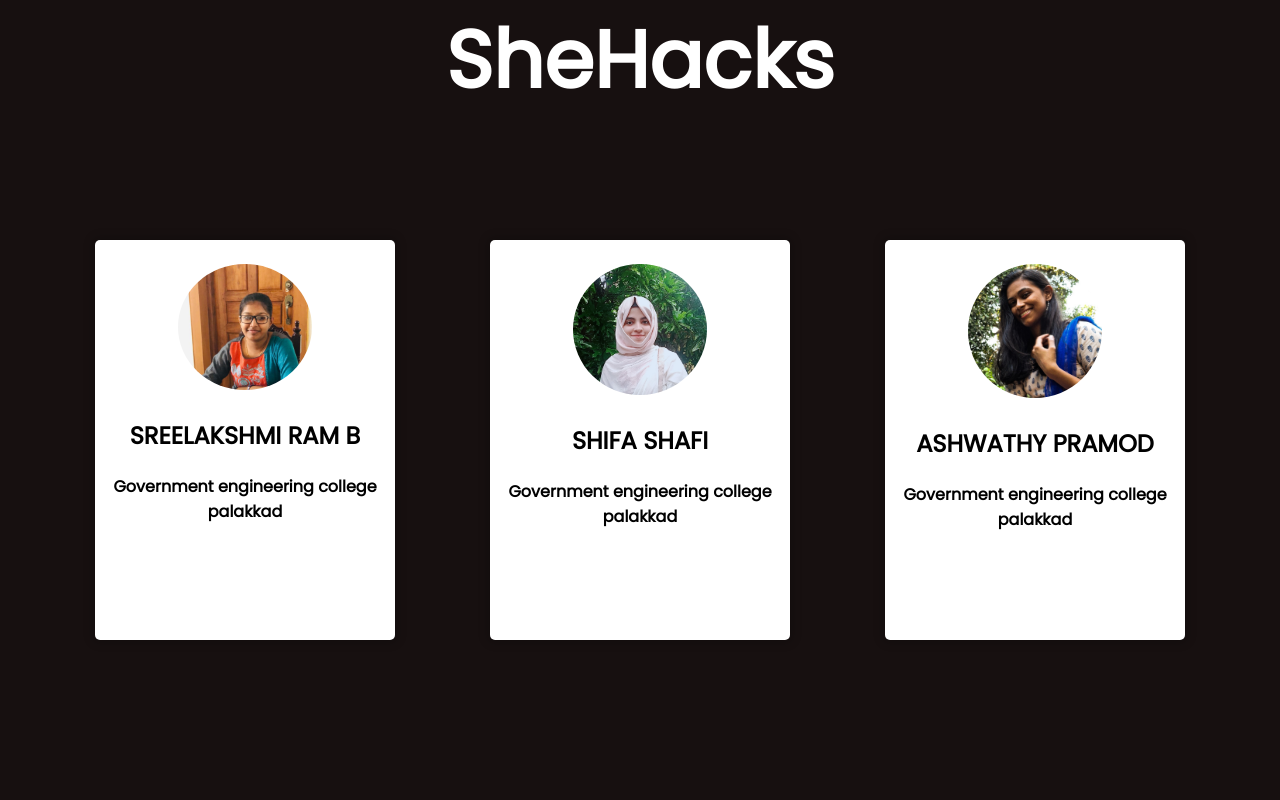
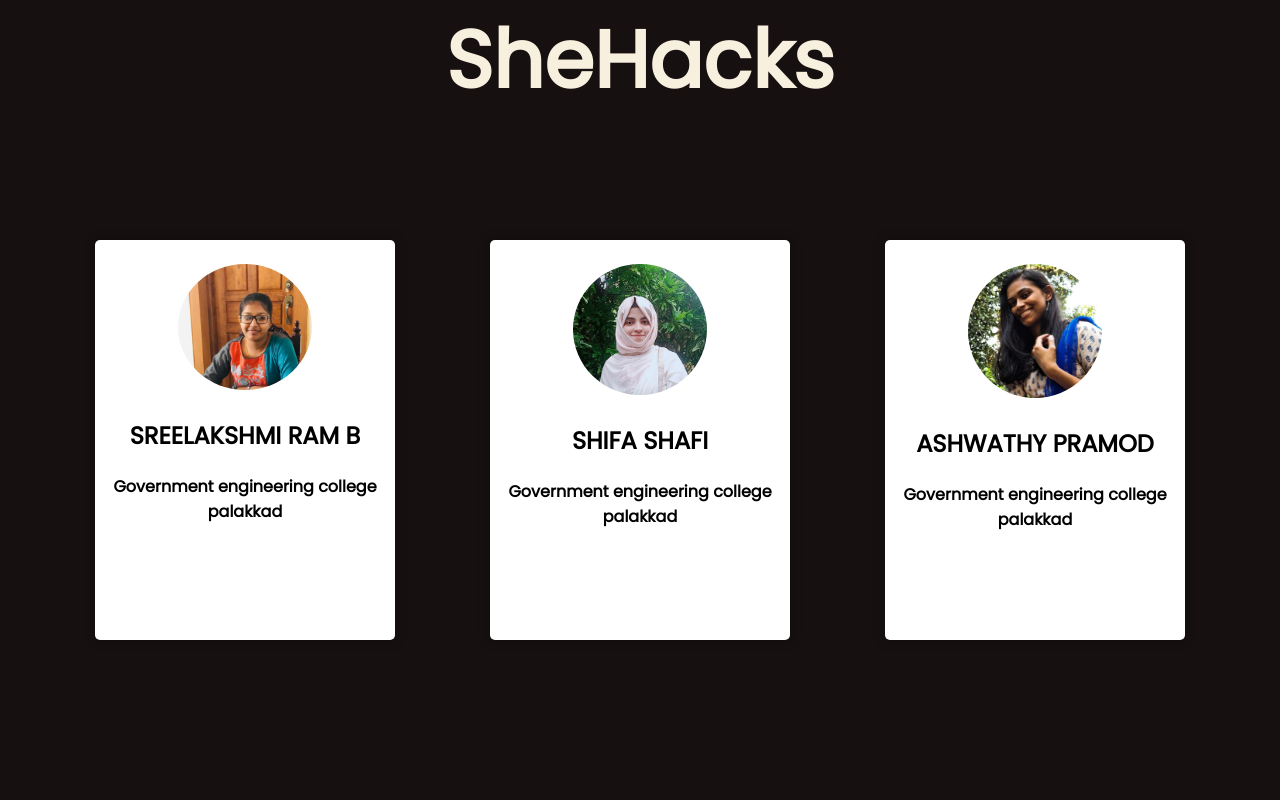
Before and after one commit to shifashafi/shehacks, a plain HTML site: page index.html in a window 1280 px wide. Drawn offline with Linux system fonts and the light colour scheme.

Commit message:
Update style.css
change

```diff
--- a/style.css
+++ b/style.css
@@ -14,7 +14,7 @@ body{
 }
 
 .shehack {
-    color:white;
+    color:#F8F0DF;
     height: 10vh;
     font-size: 5rem;
 }
```
